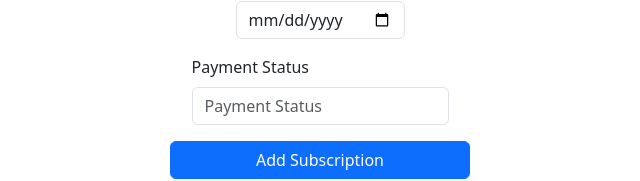
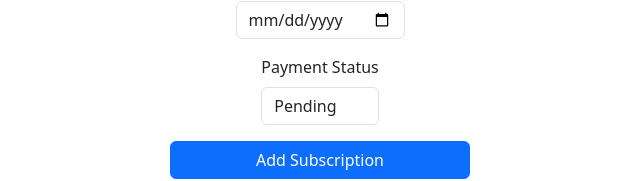
Before and after one commit to jongunnar0210/OvercastProject, a React (Create React App) app in the folder frontend/: page / in a window 1280 px wide. Shown: the part 275-456 px from the top of the page, without its empty margins (320-960 px from the left). Built offline with nearby package versions, Linux system fonts and the light colour scheme; no server answers.

Commit message:
payment status field is now a dropdownlist instead of an input

```diff
--- a/frontend/src/App.js
+++ b/frontend/src/App.js
@@ -10,7 +10,7 @@ const App = () => {
         service_name: '',
         cost: '',
         renewal_date: '',
-        payment_status: ''
+        payment_status: 'Pending'
     });
 
     useEffect(() => {
@@ -39,6 +39,10 @@ const App = () => {
 
     const handleInputChange = (e) => {
         const { name, value } = e.target;
+        console.log('handleInputChange:');
+        console.log('name: ', name);
+        console.log('value: ', value);
+
         setFormData({ ...formData, [name]: value });
     };
 
@@ -116,14 +120,26 @@ const App = () => {
                 </div>
                 <div className="mb-3">
                     <label htmlFor="payment_status" className="form-label">Payment Status</label>
-                    <input
+                    <select
+                        id="payment_status"
+                        name="payment_status"
+                        value={formData.payment_status}
+                        onChange={handleInputChange}
+                        // className="block w-full p-2 border border-gray-300 rounded-md shadow-sm focus:ring-blue-500 focus:border-blue-500"
+                        className="form-control"
+                    >
+                        <option value="Pending">Pending</option>
+                        <option value="Completed">Completed</option>
+                        <option value="Overdue">Overdue</option>
+                    </select>
+                    {/* <input
                         id="payment_status"
                         name="payment_status"
                         className="form-control"
                         placeholder="Payment Status"
                         value={formData.payment_status}
                         onChange={handleInputChange}
-                    />
+                    /> */}
                 </div>
                 <button type="submit" className="btn btn-primary">Add Subscription</button>
             </form>
```
Also changed, not shown: 2 other files (tests, documents, lock files or other folders).
